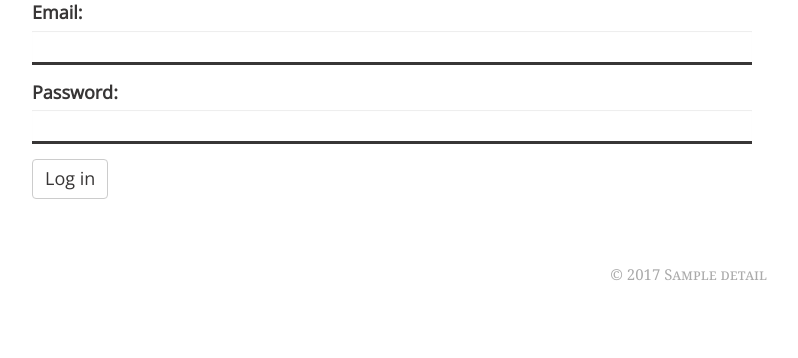
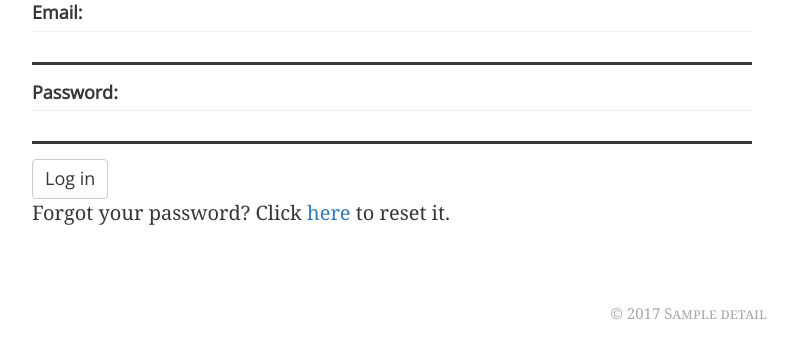
Before and after one commit to kmbn/chronoflask, a Flask app: template app/templates/login.html in a window 1280 px wide. Shown: the part 260-618 px from the top of the page, without its empty margins (248-1046 px from the left). Run offline with Flask 2, Linux system fonts and the light colour scheme; the template is opened without the code that fills it: values that come from a table or form of the project are taken from there, most other values are stand-ins (such as "Sample title", 1, 10 or a date in 2020); parts of the project's set-up code (start-up, migrations or seed data) failed here and were passed over; some libraries are stand-ins or nearby versions.

Commit message:
Add password reset link

```diff
--- a/app/templates/login.html
+++ b/app/templates/login.html
@@ -7,6 +7,7 @@
 
     <div>
         {{ wtf.quick_form(form) }}
+        <p>Forgot your password? Click <a href="{{ url_for('auth.request_reset') }}">here</a> to reset it.</p>
     </div>
 
 {% endblock %}
```
